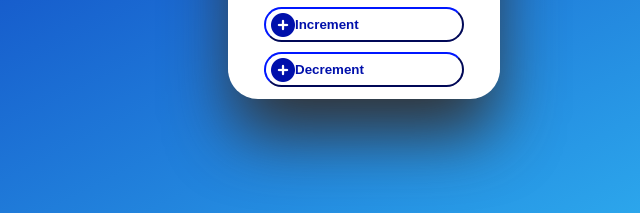
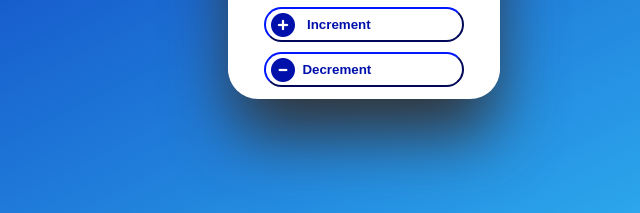
Before and after one commit to baadhira/counter_app, a plain HTML site: page index.html in a window 1280 px wide. Shown: the part 436-649 px from the top of the page, 276-916 px from the left. Drawn offline with Linux system fonts and the light colour scheme.

Commit message:
first commit

```diff
--- a/index.html
+++ b/index.html
@@ -14,8 +14,8 @@
                 <h2>CounterApp</h2>
                 <h1 id="countervalue">78</h1>
             <div id="buttons">
-                <button id="increment"><i class="fas fa-plus-circle"></i>Increment</button>
-                <button id="decrement"><i class="fas fa-plus-circle"></i>Decrement</button>
+                <button id="increment"><i class="fas fa-plus-circle">&nbsp;&nbsp;</i>Increment</button>
+                <button id="decrement"><i class="fas fa-minus-circle"></i></i>&nbsp;&nbsp;Decrement</button>
         </div>
         </div>
 
```
